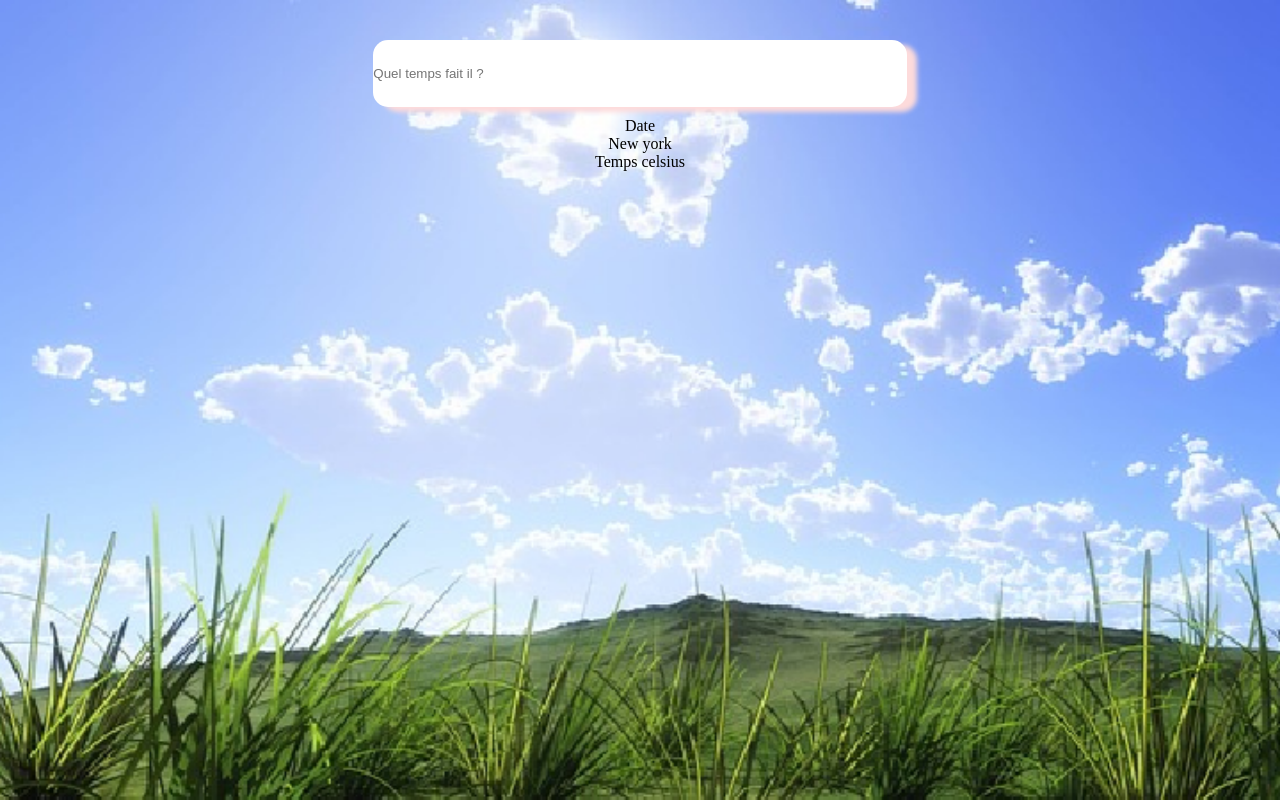
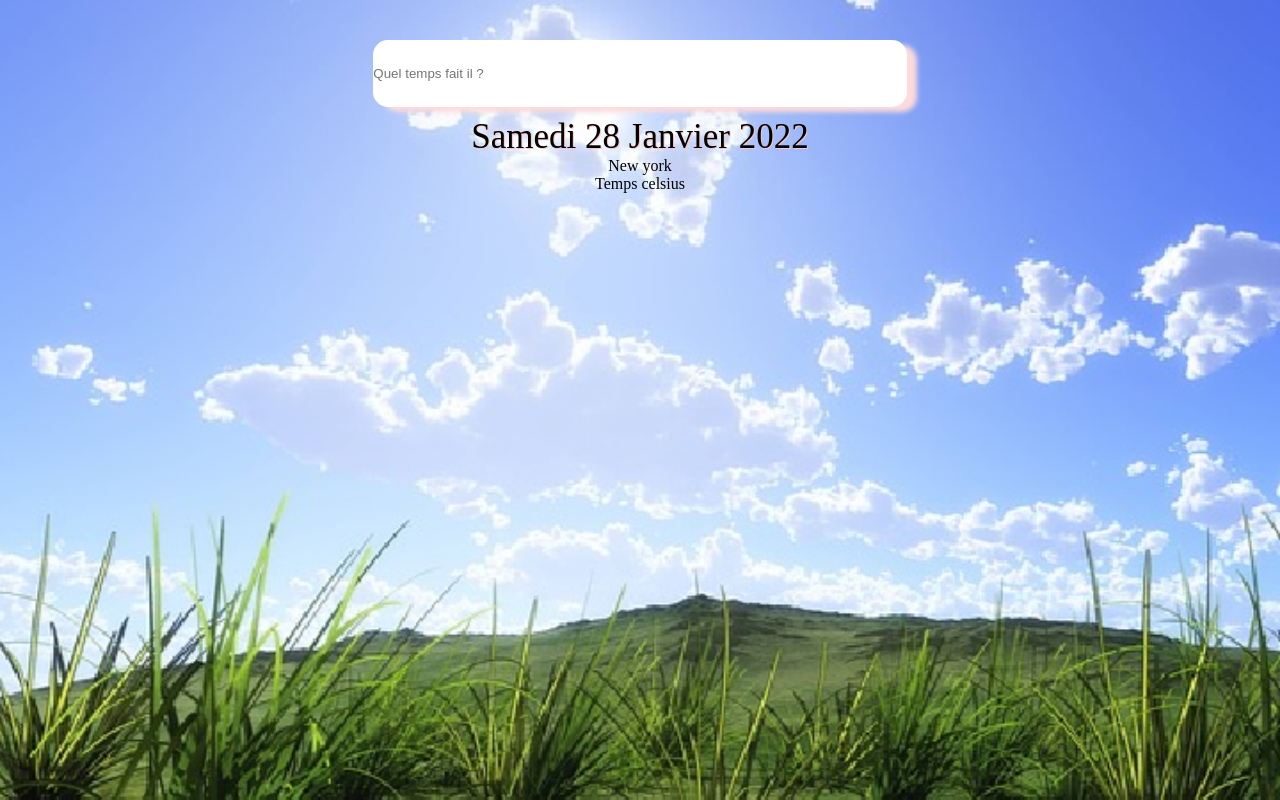
Before and after one commit to Deflandrenassim/ApiMeteo-reactJs, a React (Create React App) app: page / in a window 1280 px wide. Built offline with nearby package versions, Linux system fonts and the light colour scheme.

Commit message:
update css

```diff
--- a/src/App.js
+++ b/src/App.js
@@ -6,6 +6,18 @@ const api = {
 
 
 function App() {
+  const dateBuilder = (d) =>{ /* ma const dateBuilder */
+    let months = ["Janvier", "Février", "Mars", "Avril", "Mai", "Juin", "Juillet", "Août",
+    "Septembre", "Octobre", "Novembre", "Décembre"];
+    let days = ["Lundi", "Mardi", "Mercredi", "Jeudi", "Vendredi", "Samedi", "Dimanche"];
+
+    let day = days[d.getDay()];
+    let date = d.getDate();
+    let month = months[d.getMonth()];
+    let year = d.getFullYear();
+
+    return `${day}  ${date} ${month} ${year}`
+  }
   return (
     <div className="app">
      <div class="container">
@@ -16,7 +28,7 @@ function App() {
               />
         </div>
           <div class="container-info">
-            <div class="date"> Date </div>
+            <div class="date"> {dateBuilder(new Date())} </div>
             <div class="ville"> New york </div>
             <div class="temps"> Temps celsius</div>
           </div>
--- a/src/index.css
+++ b/src/index.css
@@ -41,3 +41,8 @@ body {
   padding: 10px; /* padding du top container */
 
 }
+.date{
+  color: rgb(5, 2, 2);
+  font-size: 35px;
+  text-shadow:1px 1px rgb(247, 196, 196)
+}
```
